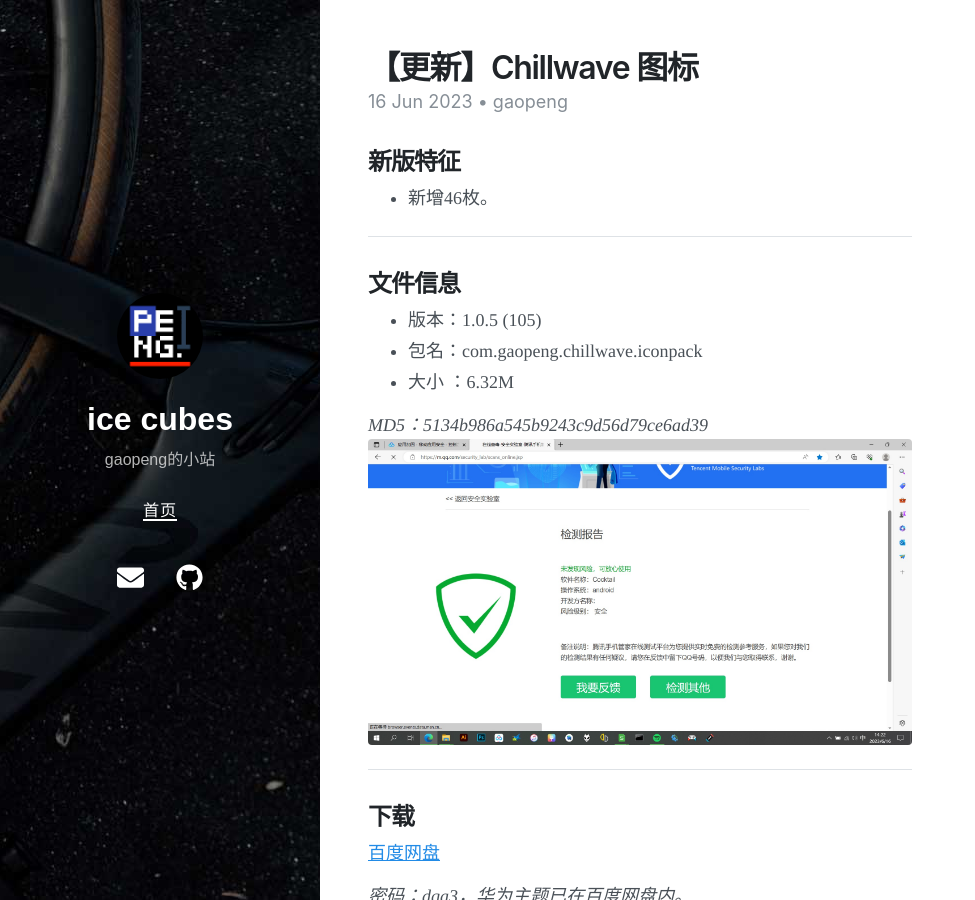
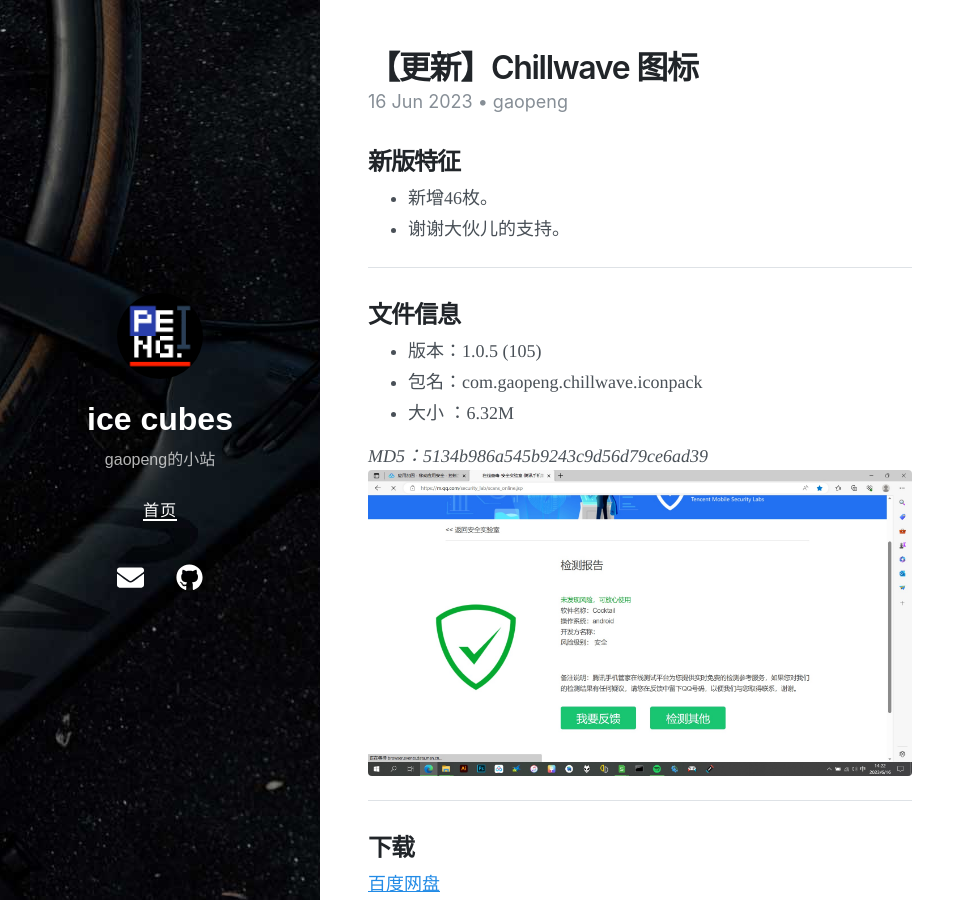
Before and after one commit to gaopengk/gaopengk.github.io, a Jekyll site: the page built from _posts/2023-06-16-【更新】Chillwave 图标.md, in a window 1280 px wide and 900 px high. Shown: the whole window, without its empty margins (0-975 px from the left). Built offline with Jekyll 4.4.1, drawn with Linux system fonts in a browser that asks for light colours; nearby versions of some CDN libraries.

Commit message:
Update 2023-06-16-【更新】Chillwave 图标.md

```diff
--- a/_posts/2023-06-16-【更新】Chillwave 图标.md
+++ b/_posts/2023-06-16-【更新】Chillwave 图标.md
@@ -7,6 +7,7 @@ tags:       [图标包]
 ---
 ## 新版特征
 - 新增46枚。
+- 谢谢大伙儿的支持。
 
 ***
 
```
